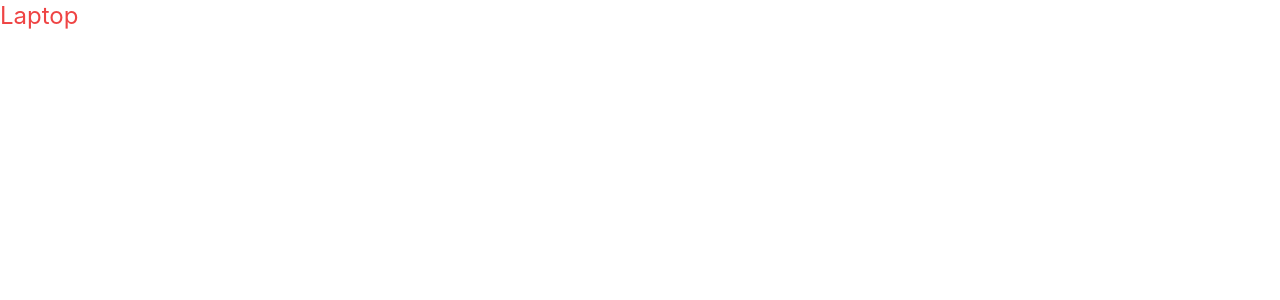
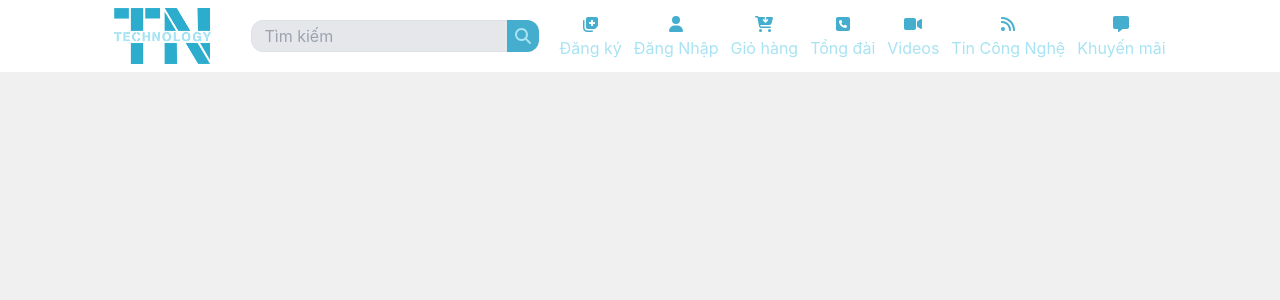
Before and after one commit to dinhnguyen279/web-laptop-TN, a React (Create React App) app in the folder client/: page / in a window 1280 px wide. Shown: the top 300 px of the page. Built offline with nearby package versions, Linux system fonts and the light colour scheme.

Commit message:
feat: :zap: add navbar

```diff
--- a/client/package.json
+++ b/client/package.json
@@ -3,6 +3,10 @@
   "version": "0.1.0",
   "private": true,
   "dependencies": {
+    "@fortawesome/fontawesome-svg-core": "^6.2.0",
+    "@fortawesome/free-regular-svg-icons": "^6.2.0",
+    "@fortawesome/free-solid-svg-icons": "^6.2.0",
+    "@fortawesome/react-fontawesome": "^0.2.0",
     "@testing-library/jest-dom": "^5.16.5",
     "@testing-library/react": "^13.4.0",
     "@testing-library/user-event": "^13.5.0",
--- a/client/public/index.html
+++ b/client/public/index.html
@@ -9,12 +9,16 @@
   <meta name="description" content="Web site Technology" />
 
   <link rel="manifest" href="%PUBLIC_URL%/manifest.json" />
-
+  <link href="https://cdn.jsdelivr.net/npm/bootstrap@5.2.1/dist/css/bootstrap.min.css" rel="stylesheet"
+    integrity="sha384-iYQeCzEYFbKjA/T2uDLTpkwGzCiq6soy8tYaI1GyVh/UjpbCx/TYkiZhlZB6+fzT" crossorigin="anonymous">
   <title>React App</title>
 </head>
 
 <body>
   <div id="root"></div>
+  <script src="https://cdn.jsdelivr.net/npm/bootstrap@5.2.1/dist/js/bootstrap.bundle.min.js"
+    integrity="sha384-u1OknCvxWvY5kfmNBILK2hRnQC3Pr17a+RTT6rIHI7NnikvbZlHgTPOOmMi466C8"
+    crossorigin="anonymous"></script>
 </body>
 
 </html>
--- a/client/src/App.tsx
+++ b/client/src/App.tsx
@@ -1,7 +1,12 @@
 import React from "react";
+import { Navbar } from "./components/Navbar/Navbar";
 
 function App() {
-  return <div className="text-red-500 text-2xl"> Laptop</div>;
+  return (
+    <>
+      <Navbar />
+    </>
+  );
 }
 
 export default App;
--- /dev/null
+++ b/client/src/components/Navbar/Navbar.jsx
@@ -0,0 +1,75 @@
+import React from "react";
+import logo from "../../assets/images/logoNew.png";
+import { FontAwesomeIcon } from "@fortawesome/react-fontawesome";
+import {
+  faSearch,
+  faNotesMedical,
+  faUser,
+  faMessage,
+  faCartArrowDown,
+  faPhoneSquare,
+  faVideoCamera,
+  faRss,
+} from "@fortawesome/free-solid-svg-icons";
+
+export const Navbar = () => {
+  return (
+    <>
+      <div className=" h-full w-full  bg-white">
+        <div className="flex justify-center  py-2 container space-x-10">
+          <div className="logo">
+            <a href="/">
+              <img className="w-full h-14 object-contain" src={logo} alt="logo" />
+            </a>
+          </div>
+          <div className="flex items-center space-x-5">
+            <form className="">
+              <div className="relative flex">
+                <div className="">
+                  <input className="border bg-gray-200 rounded-xl w-72 h-8 outline-none pl-3" type="text" placeholder="Tìm kiếm" />
+                </div>
+                <div className=" absolute top-0 right-0">
+                  <button className="bg-[#45aece] py-1 px-2 rounded-r-xl w-full text-[#a8e3f3]">
+                    <FontAwesomeIcon icon={faSearch}  />
+                  </button>
+                </div>
+              </div>
+            </form>
+            <div className="nav1">
+              <ul className="flex space-x-3 text-center text-[#45aece]">
+                <li className="">
+                  <span><FontAwesomeIcon icon={faNotesMedical} /> </span>
+                  <p> Đăng ký </p>
+                </li>
+                <li className="">
+                  <span><FontAwesomeIcon icon={faUser} /></span>
+                  <p>  Đăng Nhập</p>
+                </li>
+                <li className="">
+                  <span><FontAwesomeIcon icon={faCartArrowDown} /></span>
+                  <p>  Giỏ hàng</p>
+                </li>
+                <li className="">
+                  <span><FontAwesomeIcon icon={faPhoneSquare} /></span>
+                  <p>Tổng đài</p>
+                </li>
+                <li className="">
+                  <span><FontAwesomeIcon icon={faVideoCamera} /></span>
+                  <p> Videos</p>
+                </li>
+                <li className="">
+                  <span><FontAwesomeIcon icon={faRss} /></span>
+                  <p> Tin Công Nghệ</p>
+                </li>
+                <li className="">
+                  <span><FontAwesomeIcon icon={faMessage} /></span>
+                  <p>Khuyến mãi</p>
+                </li>
+              </ul>
+            </div>
+          </div>
+        </div>
+      </div>
+    </>
+  );
+};
--- a/client/src/index.css
+++ b/client/src/index.css
@@ -5,12 +5,16 @@ body {
     sans-serif;
   -webkit-font-smoothing: antialiased;
   -moz-osx-font-smoothing: grayscale;
+  background-color: #f0f0f0;
 }
 
 code {
   font-family: source-code-pro, Menlo, Monaco, Consolas, "Courier New",
     monospace;
 }
+p {
+  color: #a8e3f3;
+}
 @tailwind base;
 @tailwind components;
 @tailwind utilities;
```
Also changed, not shown: 1 other file (tests, documents, lock files or other folders).
